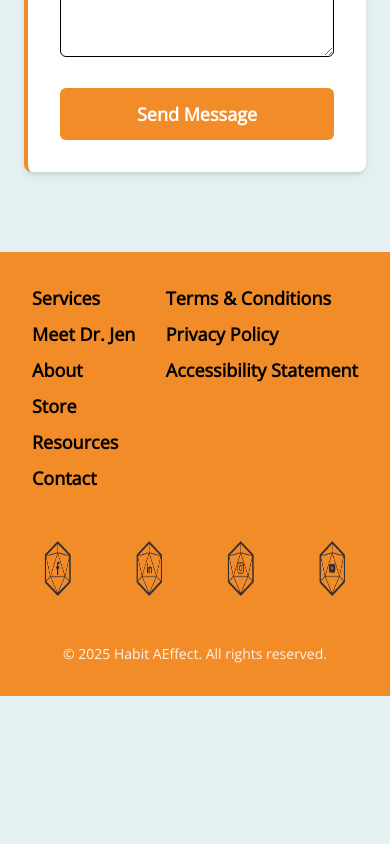
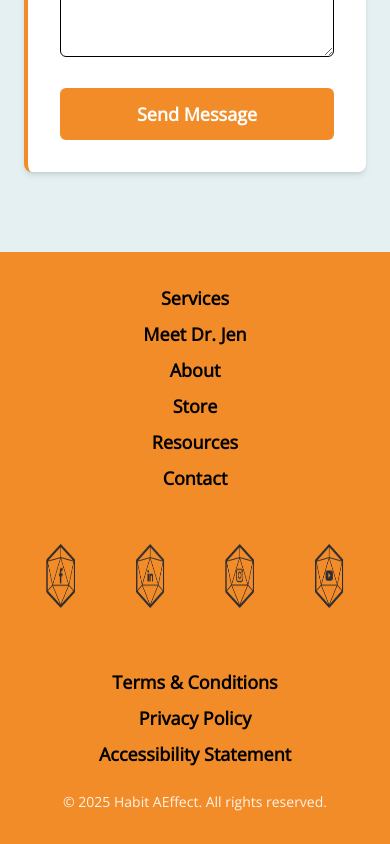
Before and after one commit to D3adchef/HabitAEffect, a React (Vite) app: page /contact in a window 390 px wide. Shown: the part 890-1734 px from the top of the page. Before the commit the page ends 1586 px from the top, so only its background shows below. Built offline with nearby package versions, Linux system fonts and the light colour scheme.

Commit message:
update footer

```diff
--- a/src/components/Footer.jsx
+++ b/src/components/Footer.jsx
@@ -5,12 +5,12 @@ import youtube from "../assets/youtube.png";
 
 export default function Footer() {
   return (
-    <footer className="w-full bg-[#F28C28] text-blue-900 py-8 px-8 relative">
+    <footer className="w-full bg-[#F28C28] text-blue-900 py-8 px-8">
 
-      <div className="max-w-7xl mx-auto flex justify-between items-start">
+      <div className="max-w-7xl mx-auto grid grid-cols-1 md:grid-cols-3 gap-8 items-center">
 
         {/* Left side links */}
-        <div className="flex flex-col gap-2 font-semibold text-lg">
+        <div className="flex flex-col gap-2 font-semibold text-lg text-center md:text-left">
           <a className="hover:text-white transition-colors" href="/services">Services</a>
           <a className="hover:text-white transition-colors" href="/meet-dr-jen">Meet Dr. Jen</a>
           <a className="hover:text-white transition-colors" href="/about">About</a>
@@ -19,23 +19,13 @@ export default function Footer() {
           <a className="hover:text-white transition-colors" href="/contact">Contact</a>
         </div>
 
-        {/* Right side legal links */}
-        <div className="flex flex-col gap-2 font-semibold text-lg">
-          <a className="hover:text-white transition-colors" href="/terms">Terms & Conditions</a>
-          <a className="hover:text-white transition-colors" href="/privacy">Privacy Policy</a>
-          <a className="hover:text-white transition-colors" href="/accessibility">
-            Accessibility Statement
-          </a>
-        </div>
-      </div>
-
-      {/* Social Icons Centered */}
-      <div className="mt-8 flex justify-center gap-10">
+        {/* Center social icons */}
+        <div className="flex justify-center gap-8">
           <a href="#" aria-label="Facebook">
             <img
               src={facebook}
               alt="Facebook"
-            className="h-24 w-24 hover:scale-110 transition-transform"
+              className="h-28 w-32 hover:scale-110 transition-transform"
             />
           </a>
 
@@ -43,7 +33,7 @@ export default function Footer() {
             <img
               src={indeed}
               alt="Indeed"
-            className="h-24 w-24 hover:scale-110 transition-transform"
+              className="h-28 w-32 hover:scale-110 transition-transform"
             />
           </a>
 
@@ -51,7 +41,7 @@ export default function Footer() {
             <img
               src={instagram}
               alt="Instagram"
-            className="h-24 w-24 hover:scale-110 transition-transform"
+              className="h-28 w-32 hover:scale-110 transition-transform"
             />
           </a>
 
@@ -59,9 +49,20 @@ export default function Footer() {
             <img
               src={youtube}
               alt="YouTube"
-            className="h-24 w-24 hover:scale-110 transition-transform"
+              className="h-28 w-32 hover:scale-110 transition-transform"
             />
           </a>
+        </div>
+
+        {/* Right side legal links */}
+        <div className="flex flex-col gap-2 font-semibold text-lg text-center md:text-right">
+          <a className="hover:text-white transition-colors" href="/terms">Terms & Conditions</a>
+          <a className="hover:text-white transition-colors" href="/privacy">Privacy Policy</a>
+          <a className="hover:text-white transition-colors" href="/accessibility">
+            Accessibility Statement
+          </a>
+        </div>
+
       </div>
 
       {/* Copyright */}
```
Lines whose indentation alone changed are shown as unchanged.
